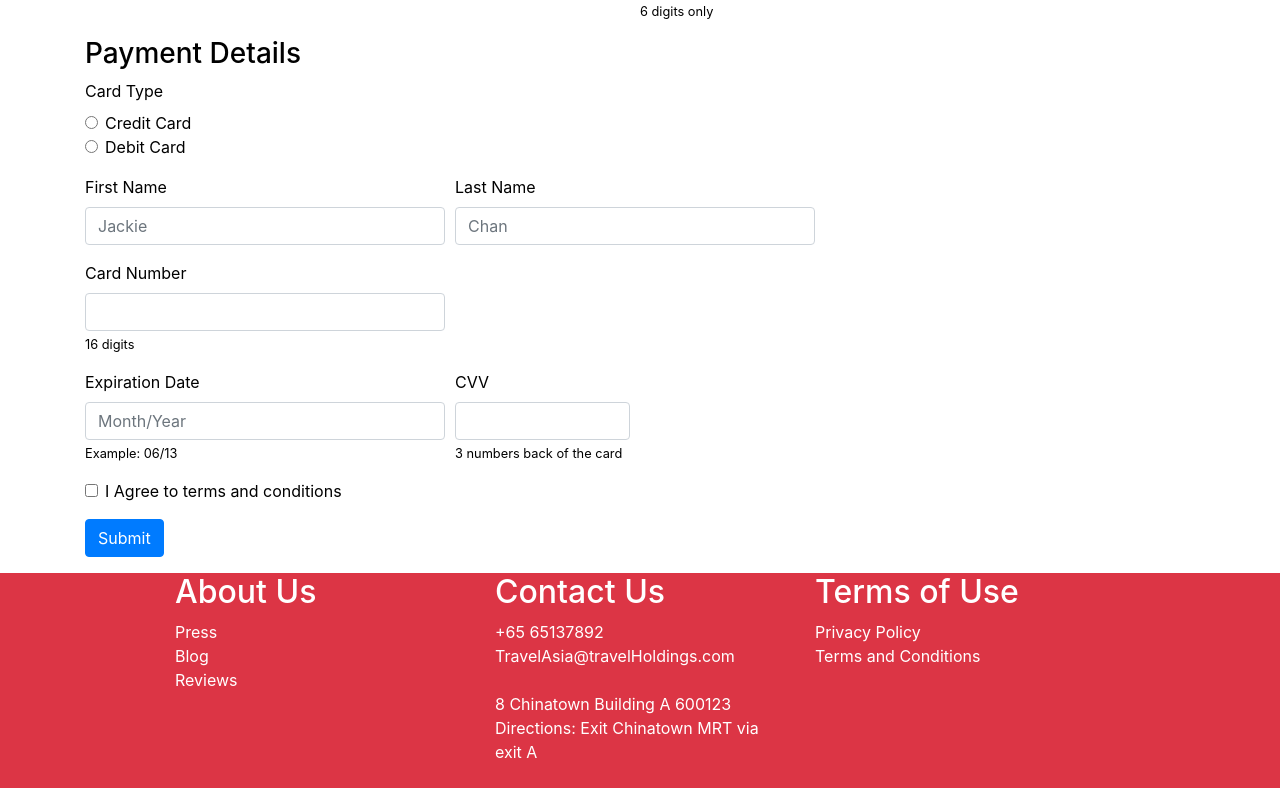
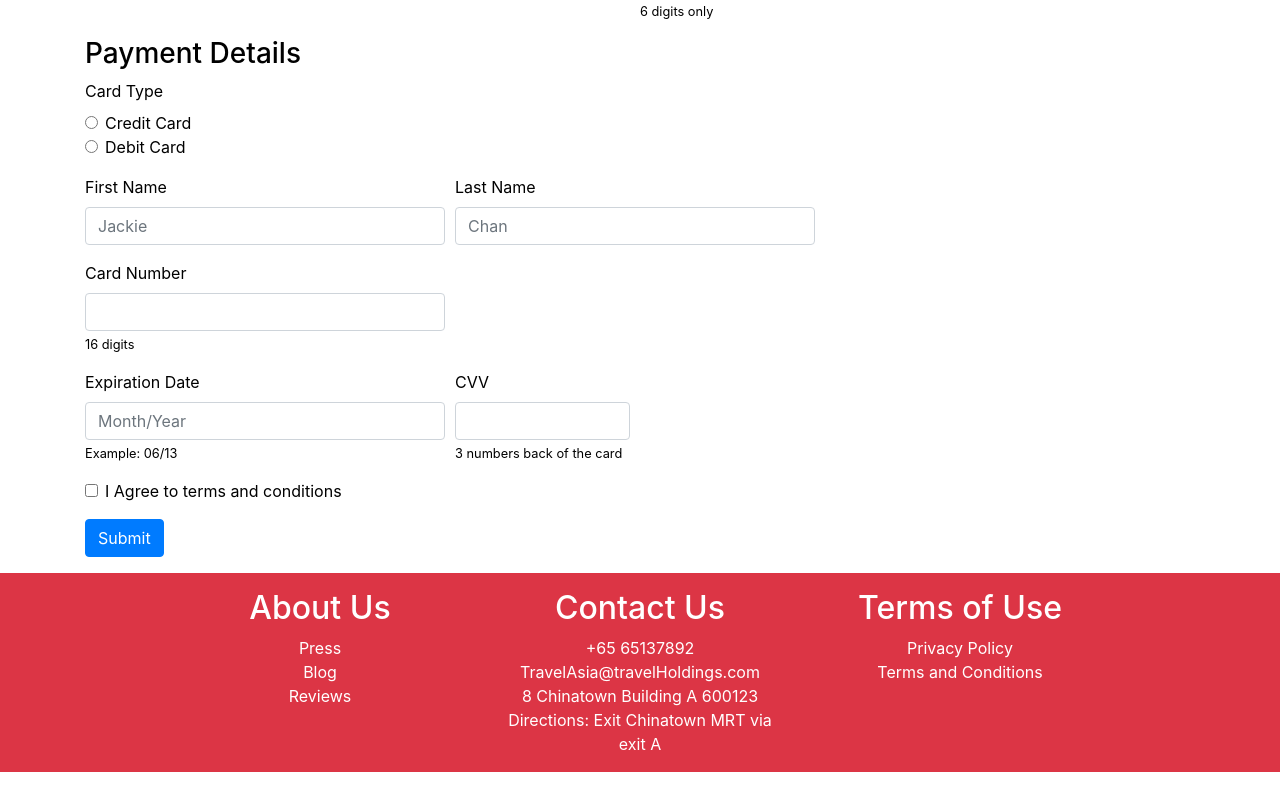
Before and after one commit to MattFooshilong/react_travel_booking_website, a React (Create React App) app: page /BookNow in a window 1280 px wide. Shown: the part 714-1502 px from the top of the page. Built offline with nearby package versions, Linux system fonts and the light colour scheme.

Commit message:
updated footer padding and margins

```diff
--- a/src/components/Footer.js
+++ b/src/components/Footer.js
@@ -6,22 +6,22 @@ class Footer extends Component {
         return (
             <>
             <div className="container-fluid bg-danger" id="footer">
-                <Row className="justify-content-center text-white text-left">
-                    <Col lg={3}>
+                <Row className="justify-content-center text-white text-center py-0 py-lg-3">
+                    <Col lg={3} className="mt-4 mt-lg-0">
                         <h2>About Us</h2>
                         <a href="#" class="text-white">Press</a><br />
                         <a href="#" class="text-white">Blog</a><br />
                         <a href="#" class="text-white">Reviews</a><br />
                     </Col>
 
-                    <Col lg={3} className="mb-4">
+                    <Col lg={3} className="mt-4 mt-lg-0">
                         <h2>Contact Us</h2>
                         <p className="m-0">+65 65137892</p>
-                        <p className="m-0">TravelAsia@travelHoldings.com</p><br />
+                        <p className="m-0">TravelAsia@travelHoldings.com</p>
                         <address className="m-0">8 Chinatown Building A 600123</address>
                         <p className="m-0">Directions: Exit Chinatown MRT via exit A</p>
                     </Col>
-                    <Col lg={3}>
+                    <Col lg={3} className="mt-4 mt-lg-0">
                         <h2>Terms of Use</h2>
                         <a href="#" class="text-white">Privacy Policy</a><br />
                         <a href="#" class="text-white">Terms and Conditions</a>
```
